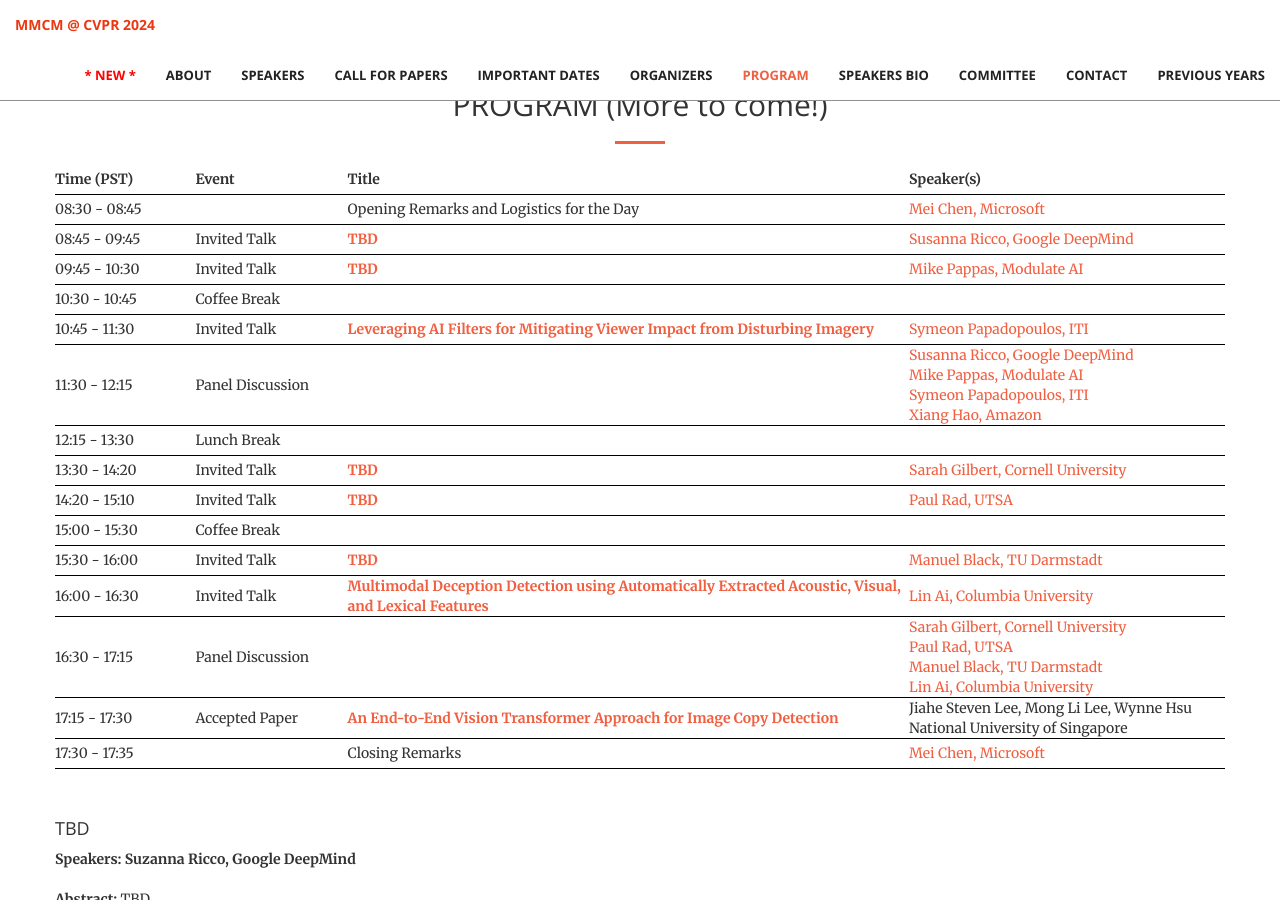
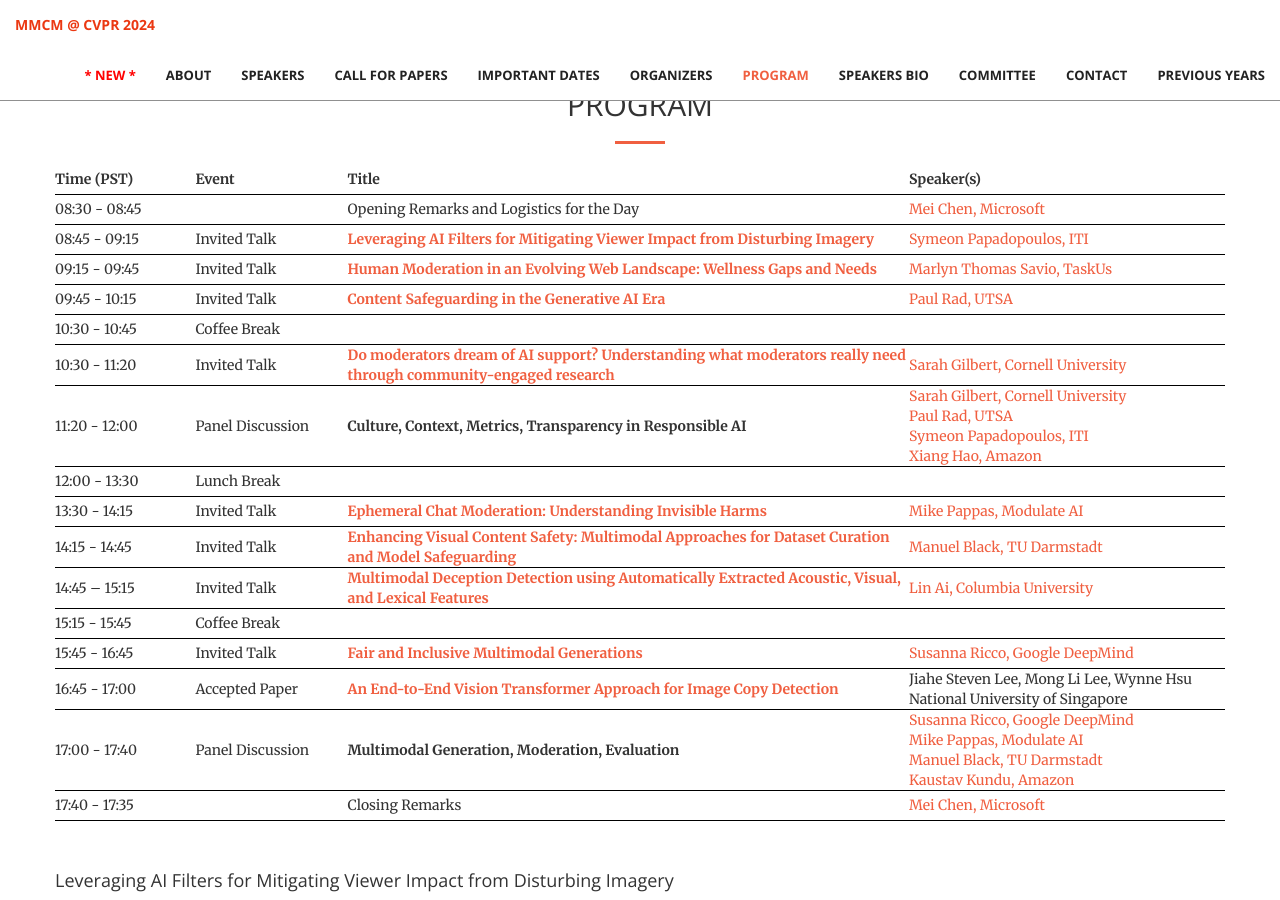
Before and after one commit to multimodal-content-moderation/multimodal-content-moderation.github.io, a Jekyll site: the page built from index.html, in a window 1280 px wide and 900 px high, scrolled down 5020 px. Built offline with Jekyll 4.4.1, drawn with Linux system fonts in a browser that asks for light colours; some of the changed text lies outside the part shown.

Commit message:
update program

```diff
--- a/_includes/program.html
+++ b/_includes/program.html
@@ -4,7 +4,7 @@
 
         <div class="row">
             <div class="col-lg-12 text-center">
-                <h2 class="section-heading">PROGRAM (More to come!)</h2>
+                <h2 class="section-heading">PROGRAM</h2>
                 <hr class="primary">
 <!--                TBD-->
             </div>
@@ -25,19 +25,27 @@
                         <td><a class="page-scroll" href="#O1">Mei Chen, Microsoft</a></td>
                     </tr>
                     <tr style="border-bottom: 1px solid black; height: 30px">
-                        <td>08:45 - 09:45</td>
+                        <td>08:45 - 09:15</td>
                         <td>Invited Talk</td>
-                        <td><b><a class="page-scroll" href="#talk_1">TBD</a></b></td>
+                        <td><b><a class="page-scroll" href="#talk_1">Leveraging AI Filters for Mitigating Viewer Impact from Disturbing Imagery</a></b></td>
                         <td>
-                            <a class="page-scroll" href="#S4_info">Susanna Ricco, Google DeepMind</a>
+                            <a class="page-scroll" href="#S6_info">Symeon Papadopoulos, ITI</a>
                         </td>
                     </tr>
                     <tr style="border-bottom: 1px solid black; height: 30px">
-                        <td>09:45 - 10:30</td>
+                        <td>09:15 - 09:45</td>
                         <td>Invited Talk</td>
-                        <td><b><a class="page-scroll" href="#talk_2">TBD</a></b></td>
+                        <td><b><a class="page-scroll" href="#talk_2">Human Moderation in an Evolving Web Landscape: Wellness Gaps and Needs</a></b></td>
                         <td>
-                            <a class="page-scroll" href="#S1_info">Mike Pappas, Modulate AI</a>
+                            <a class="page-scroll" href="#S5_info">Marlyn Thomas Savio, TaskUs</a>
+                        </td>
+                    </tr>
+                    <tr style="border-bottom: 1px solid black; height: 30px">
+                        <td>09:45 - 10:15</td>
+                        <td>Invited Talk</td>
+                        <td><b><a class="page-scroll" href="#talk_3">Content Safeguarding in the Generative AI Era</a></b></td>
+                        <td>
+                            <a class="page-scroll" href="#S5_info">Paul Rad, UTSA</a>
                         </td>
                     </tr>
                     <tr style="border-bottom: 1px solid black; height: 30px">
@@ -47,26 +55,26 @@
                         <td></td>
                     </tr>
                     <tr style="border-bottom: 1px solid black; height: 30px">
-                        <td>10:45 - 11:30</td>
+                        <td>10:30 - 11:20</td>
                         <td>Invited Talk</td>
-                        <td><b><a class="page-scroll" href="#talk_3">Leveraging AI Filters for Mitigating Viewer Impact from Disturbing Imagery</a></b></td>
+                        <td><b><a class="page-scroll" href="#talk_4">Do moderators dream of AI support? Understanding what moderators really need through community-engaged research</a></b></td>
                         <td>
-                            <a class="page-scroll" href="#S6_info">Symeon Papadopoulos, ITI</a>
+                            <a class="page-scroll" href="#S2_info">Sarah Gilbert, Cornell University</a>
                         </td>
                     </tr>
                     <tr style="border-bottom: 1px solid black; height: 30px">
-                        <td>11:30 - 12:15</td>
+                        <td>11:20 - 12:00</td>
                         <td>Panel Discussion</td>
-                        <td><b></b></td>
+                        <td><b>Culture, Context, Metrics, Transparency in Responsible AI</b></td>
                         <td>
-                            <a class="page-scroll" href="#S4_info">Susanna Ricco, Google DeepMind</a><br>
-                            <a class="page-scroll" href="#S1_info">Mike Pappas, Modulate AI</a><br>
+                            <a class="page-scroll" href="#S2_info">Sarah Gilbert, Cornell University</a><br>
+                            <a class="page-scroll" href="#S5_info">Paul Rad, UTSA</a><br>
                             <a class="page-scroll" href="#S6_info">Symeon Papadopoulos, ITI</a><br>
                             <a class="page-scroll" href="#S3_info">Xiang Hao, Amazon</a><br>
                         </td>
                     </tr>
                     <tr style="border-bottom: 1px solid black; height: 30px">
-                        <td>12:15 - 13:30</td>
+                        <td>12:00 - 13:30</td>
                         <td>Lunch Break</td>
                         <td>
                         </td>
@@ -74,40 +82,25 @@
                         </td>
                     </tr>
                     <tr style="border-bottom: 1px solid black; height: 30px">
-                        <td>13:30 - 14:20</td>
+                        <td>13:30 - 14:15</td>
                         <td>Invited Talk</td>
-                        <td><b><a class="page-scroll" href="#talk_4">TBD</a></b></td>
+                        <td><b><a class="page-scroll" href="#talk_5">Ephemeral Chat Moderation: Understanding Invisible Harms</a></b></td>
                         <td>
-                            <a class="page-scroll" href="#S2_info">Sarah Gilbert, Cornell University</a>
+                            <a class="page-scroll" href="#S1_info">Mike Pappas, Modulate AI</a>
                         </td>
                     </tr>
                     <tr style="border-bottom: 1px solid black; height: 30px">
-                        <td>14:20 - 15:10</td>
-                        <td>Invited Talk</td>
-                        <td><b><a class="page-scroll" href="#talk_5">TBD</a></b></td>
-                        <td>
-                            <a class="page-scroll" href="#S5_info">Paul Rad, UTSA</a>
-                        </td>
-                    </tr>
-                    <tr style="border-bottom: 1px solid black; height: 30px">
-                        <td>15:00 - 15:30</td>
-                        <td>Coffee Break</td>
-                        <td> </td>
-                        <td> </td>
-                    </tr>
-                    <tr style="border-bottom: 1px solid black; height: 30px">
-                        <td>15:30 - 16:00</td>
+                        <td>14:15 - 14:45</td>
                         <td>Invited Talk</td>
                         <td style="padding-right: 2px">
-                            <b><a class="page-scroll" href="#talk_6">TBD</a></b>
+                            <b><a class="page-scroll" href="#talk_6">Enhancing Visual Content Safety: Multimodal Approaches for Dataset Curation and Model Safeguarding</a></b>
                         </td>
                         <td>
                             <a class="page-scroll" href="#S7_info">Manuel Black, TU Darmstadt</a>
                         </td>
                     </tr>
-
                     <tr style="border-bottom: 1px solid black; height: 30px">
-                        <td>16:00 - 16:30</td>
+                        <td>14:45 – 15:15</td>
                         <td>Invited Talk</td>
                         <td style="padding-right: 2px">
                             <b><a class="page-scroll" href="#talk_7">Multimodal Deception Detection using Automatically Extracted Acoustic, Visual, and Lexical Features</a></b>
@@ -116,27 +109,39 @@
                             <a class="page-scroll" href="#S8_info">Lin Ai, Columbia University</a>
                         </td>
                     </tr>
-
                     <tr style="border-bottom: 1px solid black; height: 30px">
-                        <td>16:30 - 17:15</td>
-                        <td>Panel Discussion</td>
+                        <td>15:15 - 15:45</td>
+                        <td>Coffee Break</td>
+                        <td> </td>
+                        <td> </td>
+                    </tr>
+                    <tr style="border-bottom: 1px solid black; height: 30px">
+                        <td>15:45 - 16:45</td>
+                        <td>Invited Talk</td>
+                        <td><b><a class="page-scroll" href="#talk_8">Fair and Inclusive Multimodal Generations</a></b></td>
                         <td>
-                        </td>
-                        <td>
-                            <a class="page-scroll" href="#S2_info">Sarah Gilbert, Cornell University</a><br>
-                            <a class="page-scroll" href="#S5_info">Paul Rad, UTSA</a><br>
-                            <a class="page-scroll" href="#S7_info">Manuel Black, TU Darmstadt</a><br>
-                            <a class="page-scroll" href="#S8_info">Lin Ai, Columbia University</a><br>
+                            <a class="page-scroll" href="#S4_info">Susanna Ricco, Google DeepMind</a>
                         </td>
                     </tr>
                     <tr style="border-bottom: 1px solid black; height: 30px">
-                        <td>17:15 - 17:30</td>
+                        <td>16:45 - 17:00</td>
                         <td>Accepted Paper</td>
-                        <td><b><a class="page-scroll" href="#talk_8">An End-to-End Vision Transformer Approach for Image Copy Detection</a></b></td>
+                        <td><b><a class="page-scroll" href="#talk_9">An End-to-End Vision Transformer Approach for Image Copy Detection</a></b></td>
                         <td>Jiahe Steven Lee, Mong Li Lee, Wynne Hsu<br>National University of Singapore</td>
                     </tr>
                     <tr style="border-bottom: 1px solid black; height: 30px">
-                        <td>17:30 - 17:35</td>
+                        <td>17:00 - 17:40</td>
+                        <td>Panel Discussion</td>
+                        <td><b>Multimodal Generation,  Moderation, Evaluation</b></td>
+                        <td>
+                            <a class="page-scroll" href="#S4_info">Susanna Ricco, Google DeepMind</a><br>
+                            <a class="page-scroll" href="#S1_info">Mike Pappas, Modulate AI</a><br>
+                            <a class="page-scroll" href="#S7_info">Manuel Black, TU Darmstadt</a><br>
+                            <a class="page-scroll" href="#S8_info">Kaustav Kundu, Amazon</a><br>
+                        </td>
+                    </tr>
+                    <tr style="border-bottom: 1px solid black; height: 30px">
+                        <td>17:40 - 17:35</td>
                         <td></td>
                         <td>Closing Remarks</td>
                         <td><a class="page-scroll" href="#O1">Mei Chen, Microsoft</a></td>
@@ -148,53 +153,47 @@
         <br>
         <br>
         <div id="talk_1" class="row no-gutter">
-            <h4>TBD</h4>
-            <div class="col-md-12" style="margin-bottom: 30px; text-align: justify">
-                <b>Speakers: Suzanna Ricco, Google DeepMind</b><br><br>
-                <b>Abstract:</b> TBD
-            </div>
-        </div>
-
-        <div id="talk_2" class="row no-gutter">
-            <h4>TBD</h4>
-            <div class="col-md-12" style="margin-bottom: 30px; text-align: justify">
-                <b>Speakers: Mike Pappas, Modulate AI</b><br><br>
-                <b>Abstract:</b> TBD
-            </div>
-        </div>
-
-        <div id="talk_3" class="row no-gutter">
             <h4>Leveraging AI Filters for Mitigating Viewer Impact from Disturbing Imagery</h4>
             <div class="col-md-12" style="margin-bottom: 30px; text-align: justify">
                 <b>Speakers: Symeon Papadopoulos, ITI</b><br><br>
                 <b>Abstract:</b> TBD
             </div>
         </div>
-
+        <div id="talk_2" class="row no-gutter">
+            <h4>Human Moderation in an Evolving Web Landscape: Wellness Gaps and Needs</h4>
+            <div class="col-md-12" style="margin-bottom: 30px; text-align: justify">
+                <b>Speakers: Marlyn Thomas Savio, TaskUs</b><br><br>
+                <b>Abstract:</b> TBD
+            </div>
+        </div>
+        <div id="talk_3" class="row no-gutter">
+            <h4>Content Safeguarding in the Generative AI Era</h4>
+            <div class="col-md-12" style="margin-bottom: 30px; text-align: justify">
+                <b>Speakers: Paul Rad, UTSA</b><br><br>
+                <b>Abstract:</b> TBD
+            </div>
+        </div>
         <div id="talk_4" class="row no-gutter">
-            <h4>TBD</h4>
+            <h4>Do moderators dream of AI support? Understanding what moderators really need through community-engaged research</h4>
             <div class="col-md-12" style="margin-bottom: 30px; text-align: justify">
                 <b>Speakers: Sarah Gilbert, Cornell University</b><br><br>
                 <b>Abstract:</b> TBD
             </div>
         </div>
-
         <div id="talk_5" class="row no-gutter">
-            <h4>TBD</h4>
+            <h4>Ephemeral Chat Moderation: Understanding Invisible Harms</h4>
             <div class="col-md-12" style="margin-bottom: 30px; text-align: justify">
-                <b>Speakers: Paul Rad, UTSA</b><br><br>
+                <b>Speakers: Mike Pappas, Modulate AI</b><br><br>
                 <b>Abstract:</b> TBD
             </div>
         </div>
-
         <div id="talk_6" class="row no-gutter">
-            <h4>TBD</h4>
+            <h4>Enhancing Visual Content Safety: Multimodal Approaches for Dataset Curation and Model Safeguarding</h4>
             <div class="col-md-12" style="margin-bottom: 30px; text-align: justify">
                 <b>Speakers: Manuel Black, TU Darmstadt</b><br><br>
                 <b>Abstract:</b> TBD
             </div>
         </div>
-
         <div id="talk_7" class="row no-gutter">
             <h4>Multimodal Deception Detection using Automatically Extracted Acoustic, Visual, and Lexical Features</h4>
             <div class="col-md-12" style="margin-bottom: 30px; text-align: justify">
@@ -202,8 +201,14 @@
                 <b>Abstract:</b> Deception detection in conversational dialogue has attracted much attention in recent years. Existing methods rely heavily on human-labeled annotations, which are costly and potentially inaccurate. In this work, we present an automated system that utilizes multimodal features for conversational deception detection without human annotations. We study the predictive power of different modalities and combine them for better performance. We use openSMILE to extract acoustic features after applying noise reduction techniques to the original audio. Facial landmark features are extracted from the visual modality. We experiment with training facial expression detectors and applying Fisher Vectors to encode sequences of facial landmarks of varying lengths. Linguistic features are extracted from automatic transcriptions of the data. We examine the performance of these methods on the Box of Lies dataset of deception game videos, achieving 73% accuracy using features from all modalities. This result is significantly better than previous results on this corpus, which relied on manual annotations, and also better than human performance.
             </div>
         </div>
-
         <div id="talk_8" class="row no-gutter">
+            <h4>Fair and Inclusive Multimodal Generations</h4>
+            <div class="col-md-12" style="margin-bottom: 30px; text-align: justify">
+                <b>Speakers: Suzanna Ricco, Google DeepMind</b><br><br>
+                <b>Abstract:</b> TBD
+            </div>
+        </div>
+        <div id="talk_9" class="row no-gutter">
             <h4>An End-to-End Vision Transformer Approach for Image Copy Detection</h4>
             <div class="col-md-12" style="margin-bottom: 30px; text-align: justify">
                 <b>Speakers: Jiahe Steven Lee, Mong Li Lee, Wynne Hsu (National University of Singapore)</b><br><br>
```
